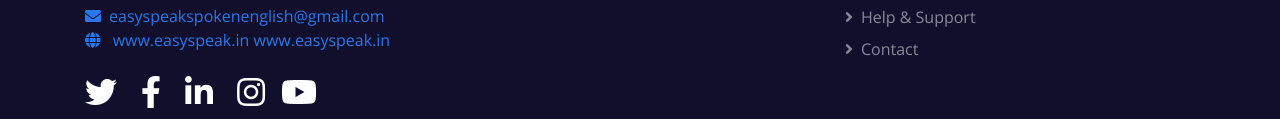
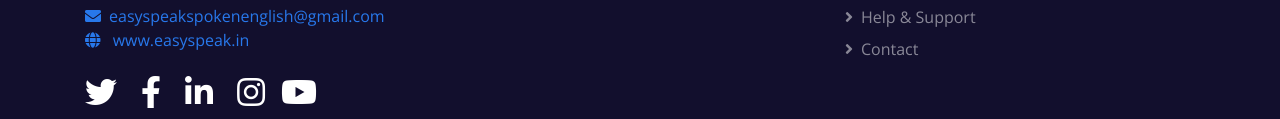
Before and after one commit to Sohamk130405/spoken-english, a plain HTML site: page index.html in a window 1280 px wide. Shown: the part 8706-8825 px from the top of the page. Drawn offline with nearby package versions, Linux system fonts and the light colour scheme.

Commit message:
double mail in footer of index page deleted

```diff
--- a/index.html
+++ b/index.html
@@ -547,7 +547,6 @@
                     <p class="m-0">
                         <i class="fa fa-globe text-primary mr-2"></i>
                         <a class="text-blue" href="https://www.easyspeak.in" target="_blank">www.easyspeak.in</a>
-                        <a class="text-blue" href="https://www.easyspeak.in" target="_blank">www.easyspeak.in</a>
                     </p>
 
                     <div class="d-flex justify-content-start mt-4">
```
